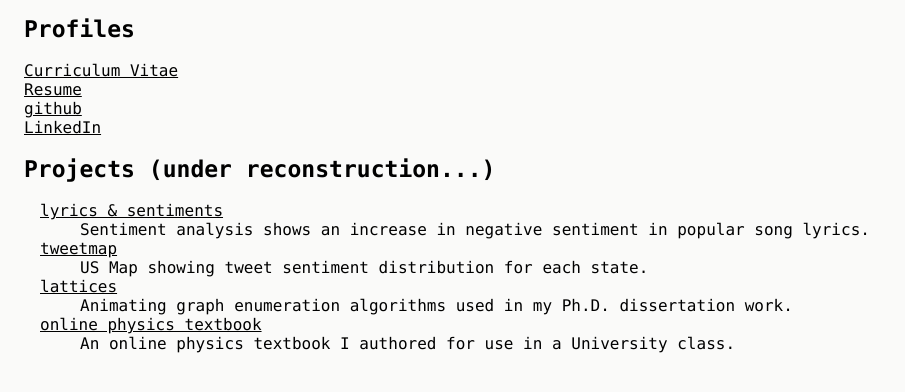
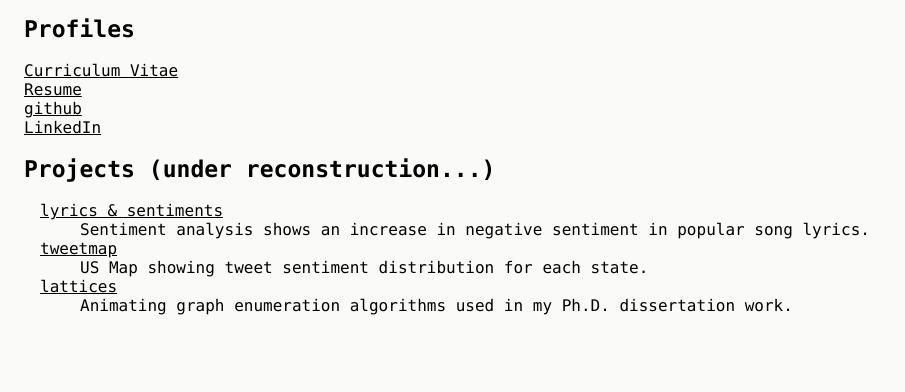
Before and after one commit to Phdntom/Phdntom.github.io, a plain HTML site: page index.html in a window 1280 px wide. Shown: the part 390-782 px from the top of the page, without its empty margins (0-905 px from the left). Drawn offline with nearby package versions, Linux system fonts and the light colour scheme.

Commit message:
Update index.html

```diff
--- a/index.html
+++ b/index.html
@@ -39,9 +39,6 @@
   <dt><a href="lattices">lattices</a></dt>
   <dd>Animating graph enumeration algorithms used in my Ph.D. dissertation work. </dd>
 
-  <dt><a href="http://campusnow.com">online physics textbook</a></dt>
-  <dd>An online physics textbook I authored for use in a University class.</dd>
-
 </dl>
 
 
```
